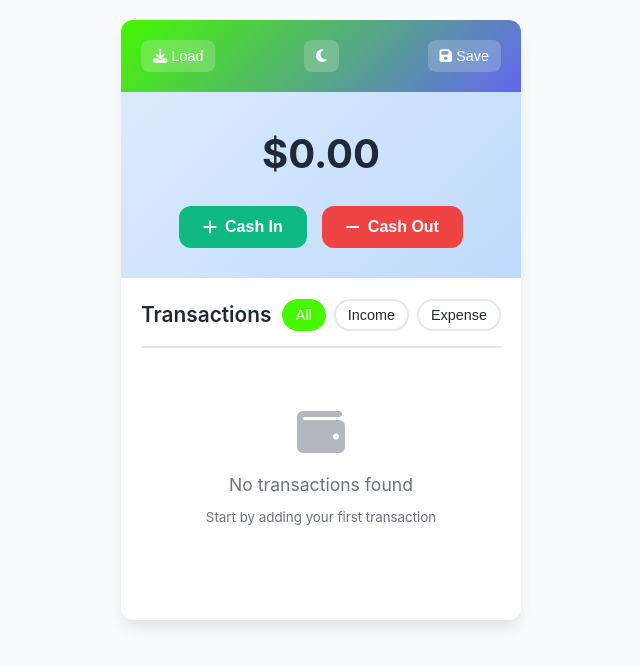
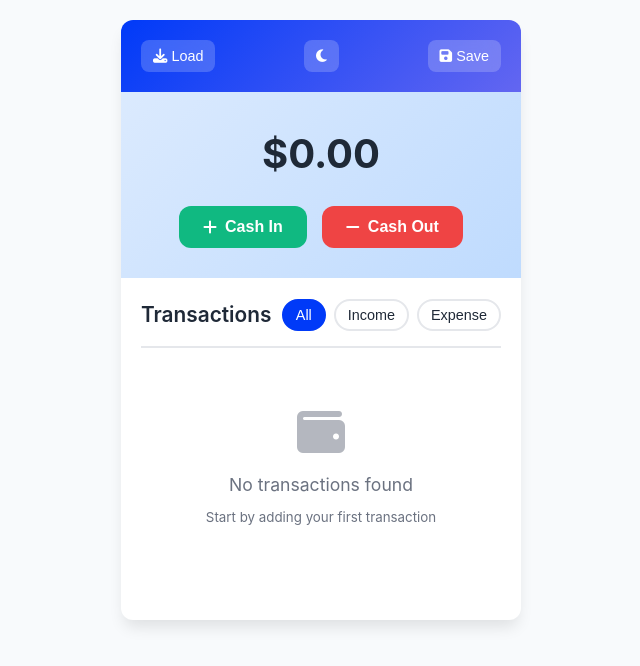
Before and after one commit to MuhammadAwais84/Money-App, a plain HTML site: page index.html in a window 1280 px wide. Shown: the whole page, without its empty margins (319-959 px from the left). Drawn offline with Linux system fonts and the light colour scheme.

Commit message:
Revert primary color to original value in CSS variables

```diff
--- a/style.css
+++ b/style.css
@@ -6,7 +6,7 @@
 }
 
 :root {
-  --primary-color: #46f800;
+  --primary-color: #003af8;
   --success-color: #10b981;
   --danger-color: #ef4444;
   --warning-color: #f59e0b;
```
